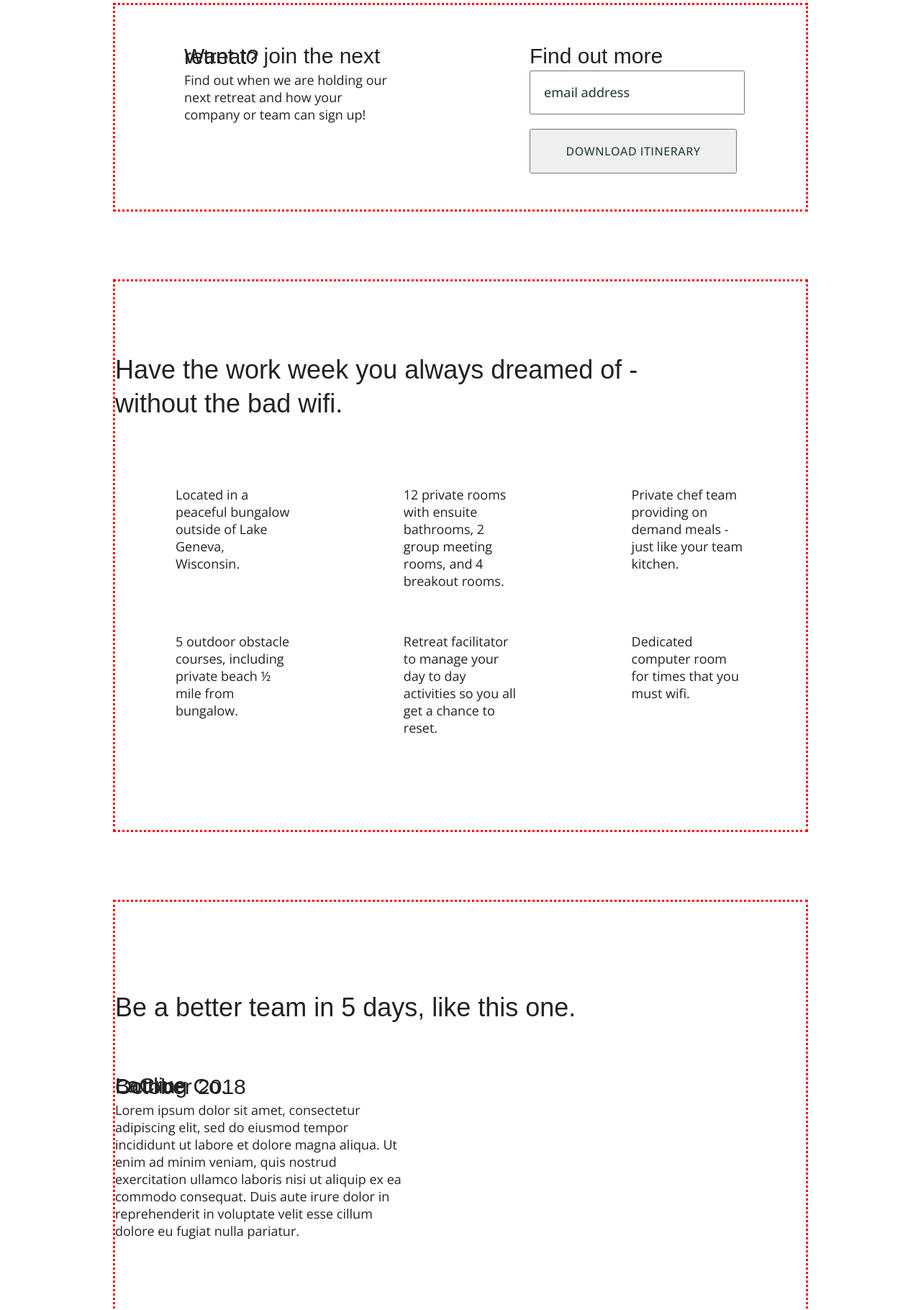
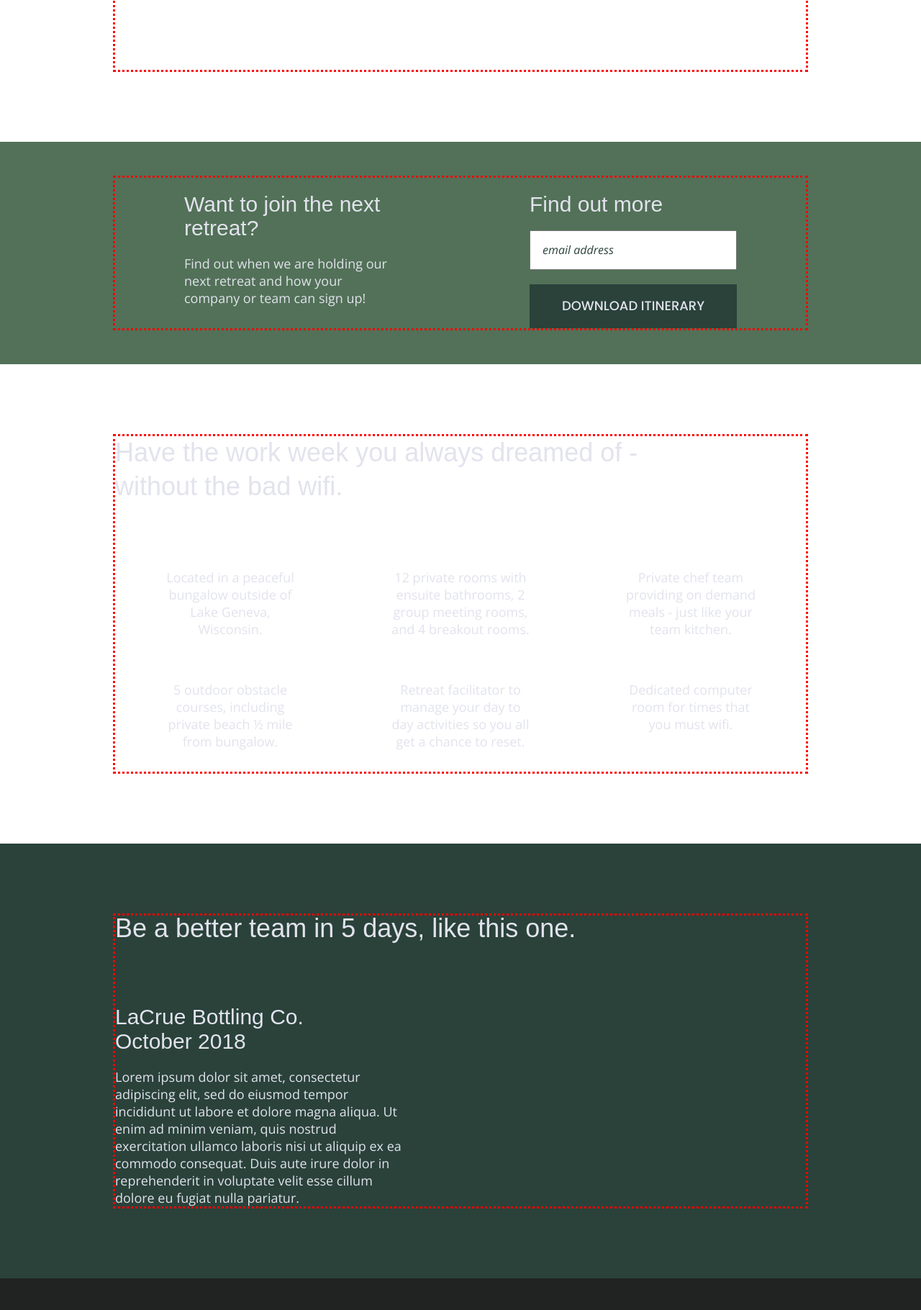
Before and after one commit to KerryLisa/unplugged-responsive-site, a website built with Parcel: page index.html in a window 1280 px wide. Shown: the part 490-2310 px from the top of the page at 72% size. Built offline with nearby package versions, Linux system fonts and the light colour scheme.

Commit message:
Added color, styled text, cleaned up browser added margin, and more

```diff
--- a/css/main.css
+++ b/css/main.css
@@ -97,6 +97,7 @@ textarea {
     font-family: 'Open sans', sans-serif;
     font-size: 1em;
     text-align: left;
+    color: #e2e3ed;
    }
 
    ul,
@@ -124,12 +125,6 @@ textarea {
     font-weight: 500;
    }
 
-   input {
-    font-family: 'Poppins', Helvetica, Arial, sans-serif;
-    font-weight: 500;
-    color: #2a423a;
-   }
-
    h2 {
     font-size: 1.875em;
    }
@@ -155,6 +150,10 @@ textarea {
     font-style: normal;
   }
 
+  button {
+    background-color: #2a423a;
+  }
+
    .content-wrapper {
     outline: 3px dotted red;
     width: 90%;
@@ -169,6 +168,7 @@ textarea {
     display: flex;
     justify-content: center;
     padding: 15px 0;
+    background: #202322;
    }
 
    header .content-wrapper {
@@ -210,6 +210,7 @@ textarea {
     align-items: center;
     text-align: center;
     flex-direction: column;
+    background: #202322;
    }
 
    footer .content-wrapper {
@@ -219,6 +220,7 @@ textarea {
 
    footer h4 {
     padding: 20px 0;
+    margin: 0;
    }
 
    footer p {
@@ -237,6 +239,7 @@ textarea {
     display: flex;
     justify-content: space-around;
     align-items: center;
+    background: #527158;
    }
 
    footer .social-icons p {
@@ -257,6 +260,7 @@ textarea {
    .hero-area {
     display: flex;
     justify-content: center;
+    min-height: 600px;
    }
 
    /* Aside Email Optin */
@@ -264,6 +268,7 @@ textarea {
    aside {
     display: flex;
     justify-content: center;
+    background: #527158;
    }
 
    aside h3 {
@@ -275,18 +280,26 @@ textarea {
    }
 
    aside input[type="text"]{
+    box-sizing: border-box;
+    width: 100%;
+    color: #2a423a;
+    font-style: italic;
     padding: 1em;
-    width: 90%;
-    //margin-bottom: 20px;
-    font-size: 1.125em;
    }
 
    aside input[type="button"]{
-    padding: 20px;
     width: 100%;
+    padding: 20px 0;
     margin-top: 20px;
+    background-color: #2a423a;
+    font-family: 'Poppins', Helvetica, Arial, sans-serif;
+    font-weight: 500;
+    font-size: 1.125em;
+    color: #e2e3ed;
+    border: none;
+    text-align: center;
     text-transform: uppercase;
-    letter-spacing: 0.5px;
+
    }
 
    /* Features */
@@ -309,6 +322,10 @@ textarea {
     margin-top: 60px;
    }
 
+   .features .features-item-description {
+    text-align: center;
+   }
+
    .features article {
     width: 61%;
     margin: 30px 0;
@@ -323,10 +340,11 @@ textarea {
    .reviews {
     display: flex;
     justify-content: center;
+    background: #2a423a;
    }
 
    .reviews h2 {
-    margin-bottom: 40px;
+    margin: 0 0 40px 0;
     line-height: 1em;
    }
 
@@ -349,12 +367,26 @@ textarea {
       justify-content: center;
     }
 
+    .mission {
+      background: #527158;
+    }
+
+    .contact-section {
+      background: #2a423a;
+    }
+
+    .mission h2,
+    .contact-section h2 {
+      margin: 0;
+    }
+
 
     /* --------------- FAQ Page  --------------- */
 
     .faq {
       display: flex;
       justify-content: center;
+      background: #527158;
     }
 
     .faq h2 {
@@ -364,6 +396,7 @@ textarea {
 
     .faq h4 {
       line-height: 24px;
+      font-weight: 600;
     }
 
     .faq .content-wrapper {
@@ -488,13 +521,13 @@ textarea {
 
     h3 {
       font-size: 1.5em;
-      line-height: .04em;
+      line-height: 1.125em;
     }
 
     .content-wrapper {
     width: 100%;
     max-width: 640px;
-    padding: 100px 0;
+    margin: 100px 0;
     }
 
 /* --------------- Header and Footer Styles --------------- */
@@ -533,6 +566,7 @@ textarea {
 
   footer h4 {
     font-size: 1.5em;
+    padding-bottom: 40px;
   }
 
   footer .contact {
@@ -565,7 +599,7 @@ textarea {
 /* Aside Email Optin */
 
   aside .content-wrapper {
-    padding: 50px 0;
+    margin: 50px 0;
     display: flex;
     justify-content: space-between;
   }
@@ -586,7 +620,7 @@ textarea {
   }
 
   .features .features-item-description {
-    width: 50%;
+    width: 55%;
   }
 
 /* Reviews */
@@ -594,6 +628,10 @@ textarea {
   .reviews .article {
     display: flex;
     justify-content: space-between;
+  }
+
+  .reviews h3 {
+    width: 73%;
   }
 
   .reviews article div {
@@ -729,7 +767,11 @@ textarea {
   }
 
   .features article {
-    flex-basis: 33%;
+    flex-basis: 33.3333%;
+  }
+
+  .features .features-item-description {
+    width: 60%;
   }
 
 /* Reviews */
```
